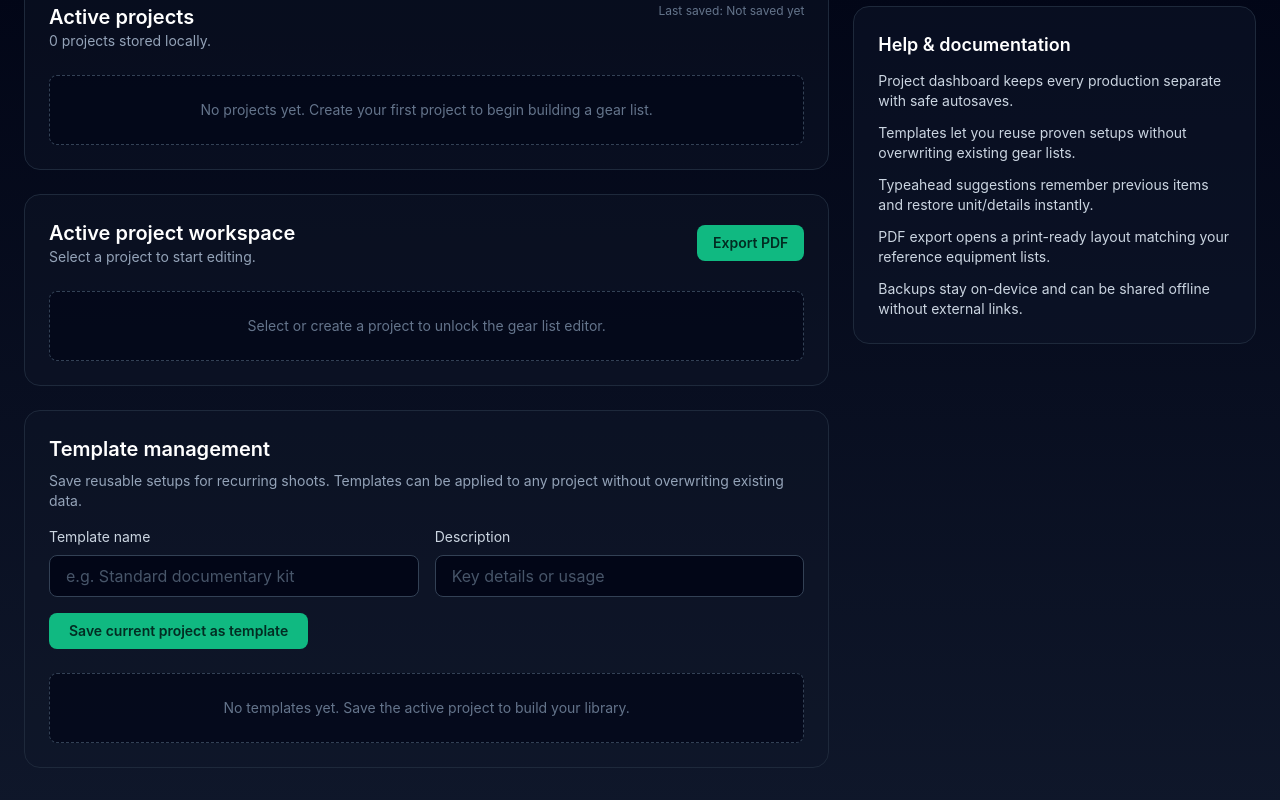
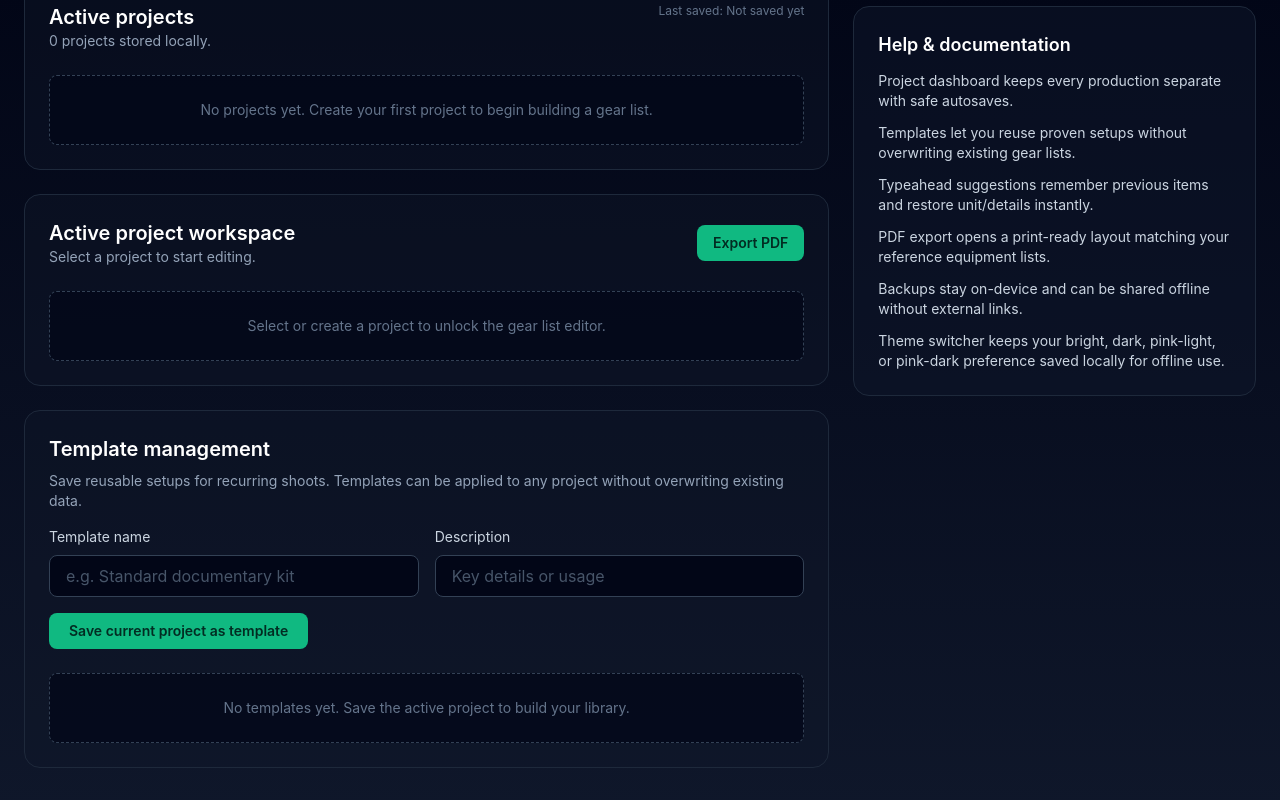
Before and after one commit to Hugo9809/Gear-list-editor, a React (Vite) app in the folder app/: page / in a window 1280 px wide. Shown: the part 820-1620 px from the top of the page. Built offline with nearby package versions, Linux system fonts and the light colour scheme.

Commit message:
Update theme messaging in help and docs

```diff
--- a/app/src/App.jsx
+++ b/app/src/App.jsx
@@ -1371,6 +1371,7 @@ export default function App() {
                 <li>Typeahead suggestions remember previous items and restore unit/details instantly.</li>
                 <li>PDF export opens a print-ready layout matching your reference equipment lists.</li>
                 <li>Backups stay on-device and can be shared offline without external links.</li>
+                <li>Theme switcher keeps your bright, dark, pink-light, or pink-dark preference saved locally for offline use.</li>
               </ul>
             </div>
           </aside>
```
Also changed, not shown: 1 other file (tests, documents, lock files or other folders).
